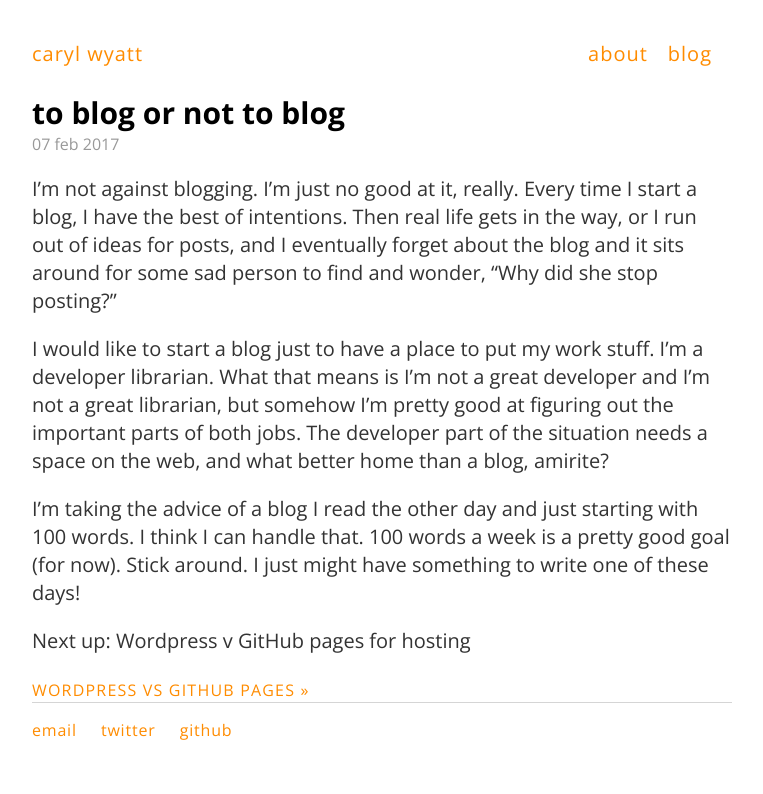
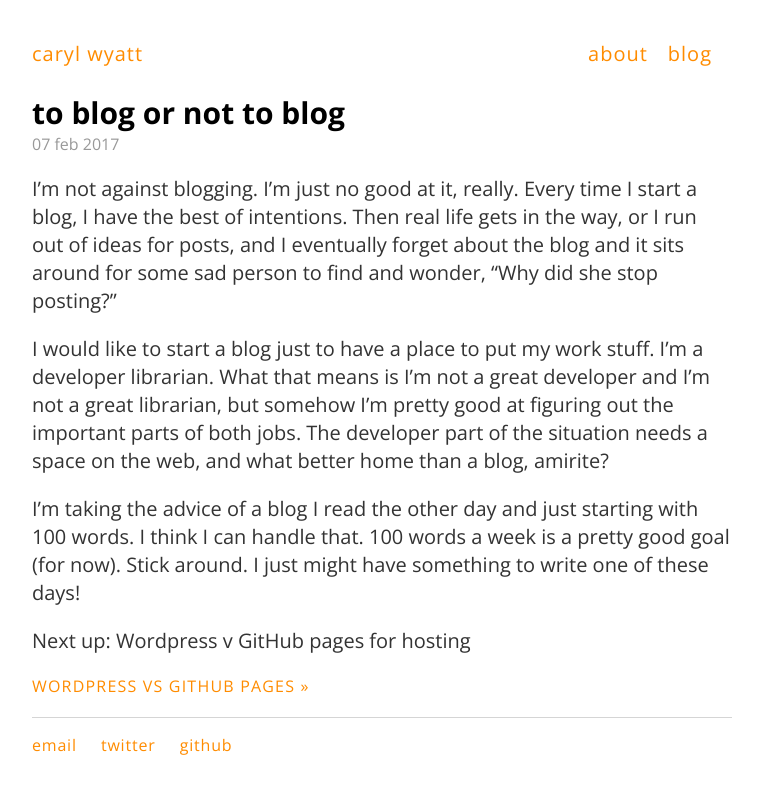
Before and after one commit to carylwyatt/carylwyatt.github.io, a Jekyll site: the page built from _posts/2017-02-07-blog-or-not.md, in a window 1280 px wide. Shown: the top 794 px of the page, without its empty margins (258-1021 px from the left). Built offline with Jekyll 4.4.1, drawn with Linux system fonts in a browser that asks for light colours.

Commit message:
added styles for prev/next links

```diff
--- a/css/style.css
+++ b/css/style.css
@@ -105,6 +105,12 @@ li code, p code {
   font-size:.9em;
 }
 
+.Previous-next {
+  display:flex;
+  justify-content:space-between;
+  margin:20px 0;
+}
+
 .meta {
     font-size: .8em;
     color: #999;
```
